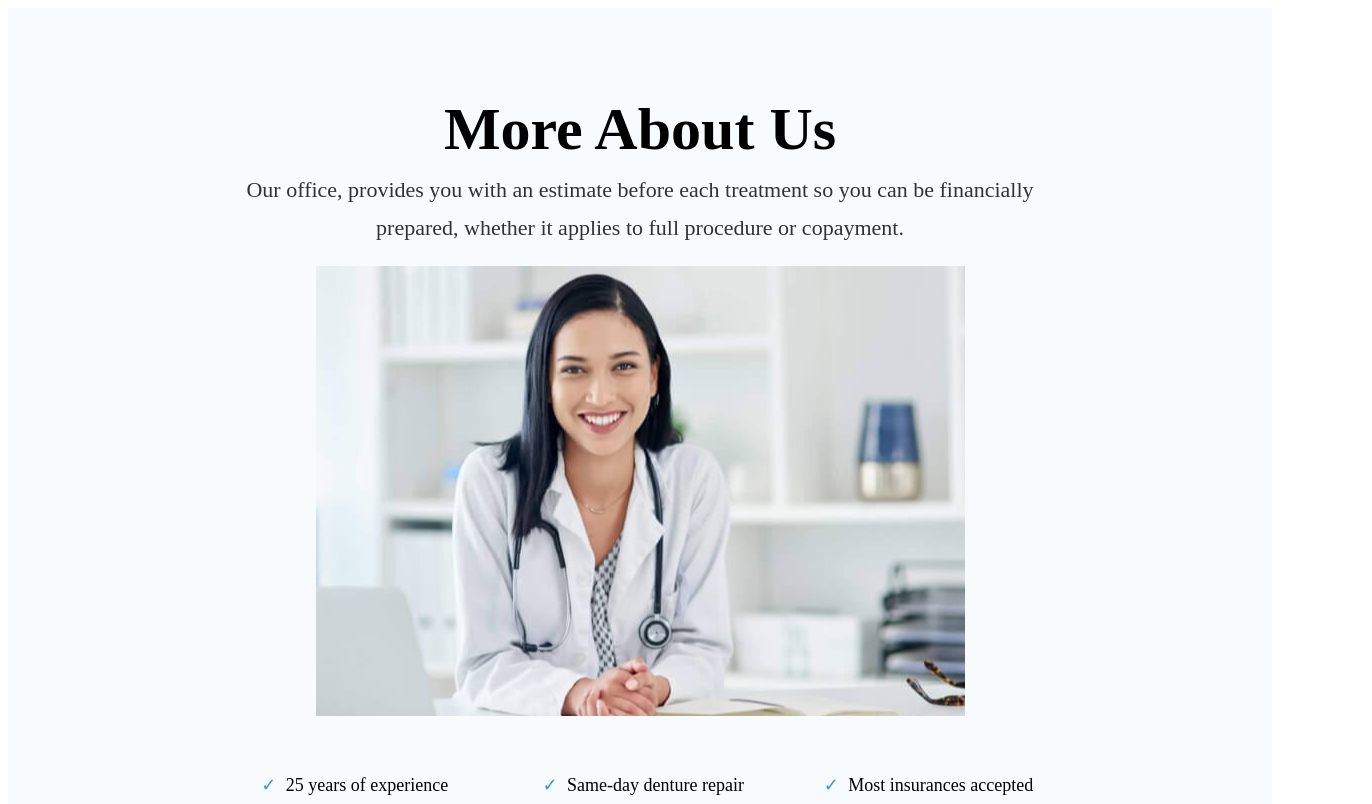
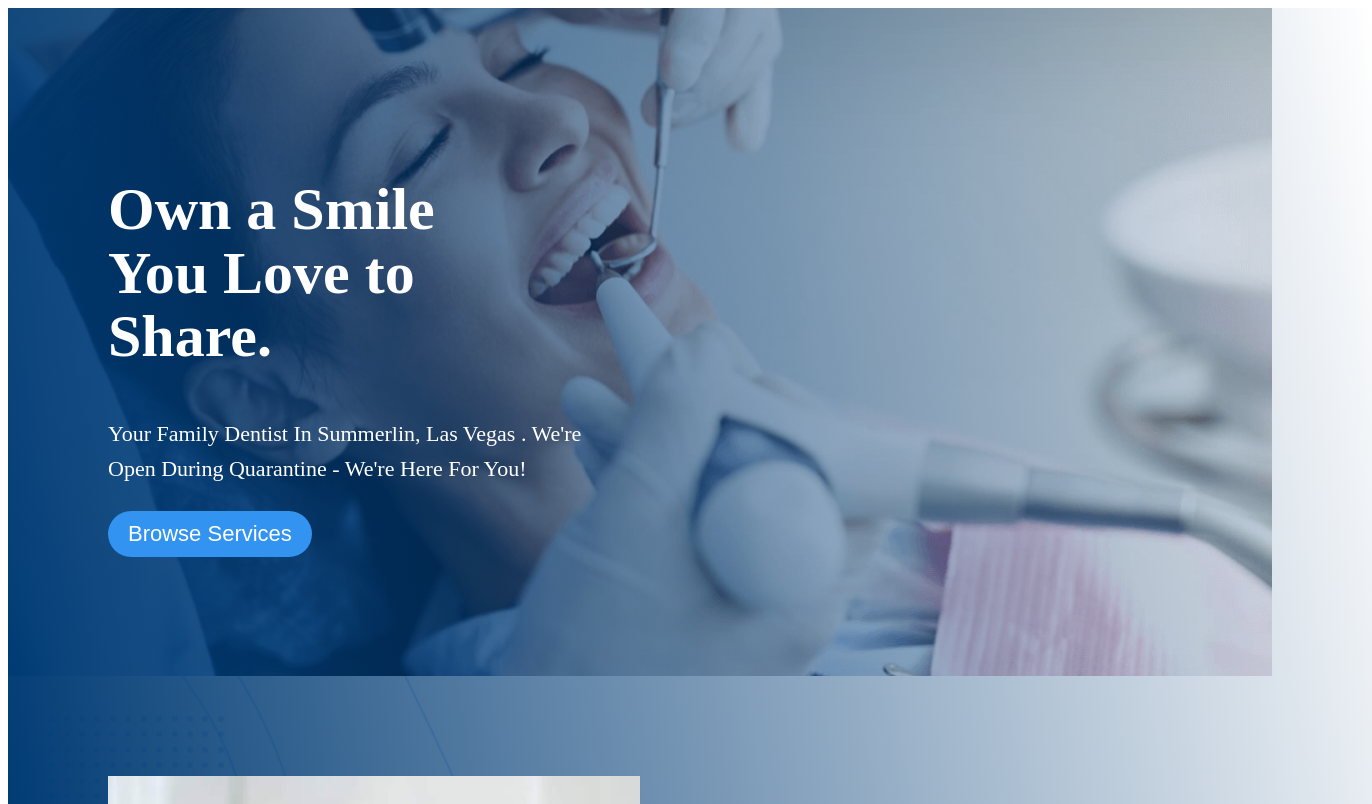
Before and after one commit to idenispankov/lake_mead_dental_next_js, a Next.js app: page / in a window 1280 px wide. Shown: the top 804 px of the page, 1372 px wide, since content can reach past the window. Built offline with nearby package versions, Linux system fonts and the light colour scheme.

Commit message:
more about us font size updated

```diff
--- a/components/MoreAboutUs/MoreAboutUs.module.css
+++ b/components/MoreAboutUs/MoreAboutUs.module.css
@@ -120,14 +120,14 @@
     margin-bottom: 20px;
   }
   .section__list {
-    max-width: 850px;
+    max-width: 1050px;
     justify-content: space-evenly;
   }
   .section__list_item {
     padding: 20px;
   }
   .section__list_item_text {
-    font-size: 18px;
-    min-width: 235px;
+    font-size: 22px;
+    min-width: 310px;
   }
 }
--- a/pages/index.js
+++ b/pages/index.js
@@ -15,10 +15,10 @@ export default function Home() {
         </title>
         <meta name='description' content='Generated by create next app' />
       </Head>
-      {/* <Banner />
+      <Banner />
       <AboutDoctor />
       <Treatments />
-      <WhyUs /> */}
+      <WhyUs />
       <MoreAboutUs />
       {/* <ContactUs /> */}
     </>
```
